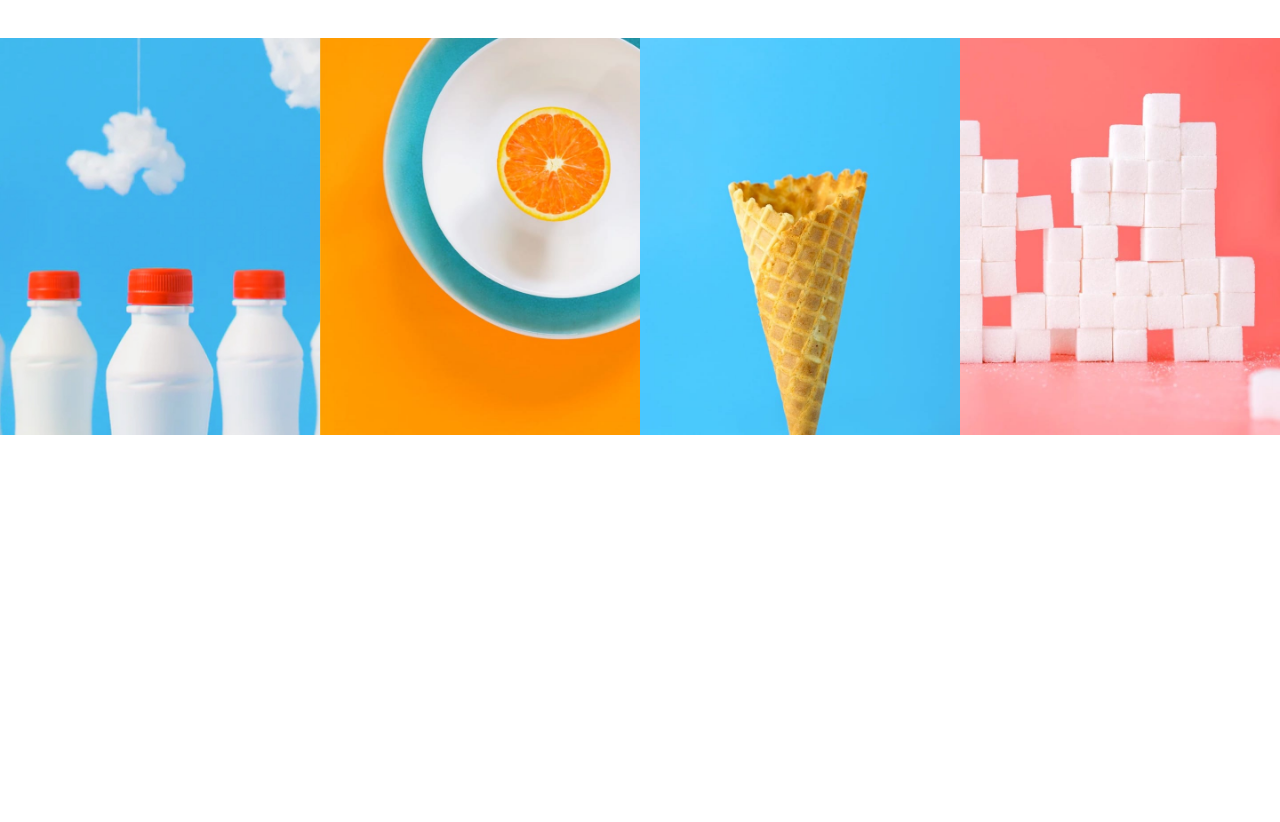
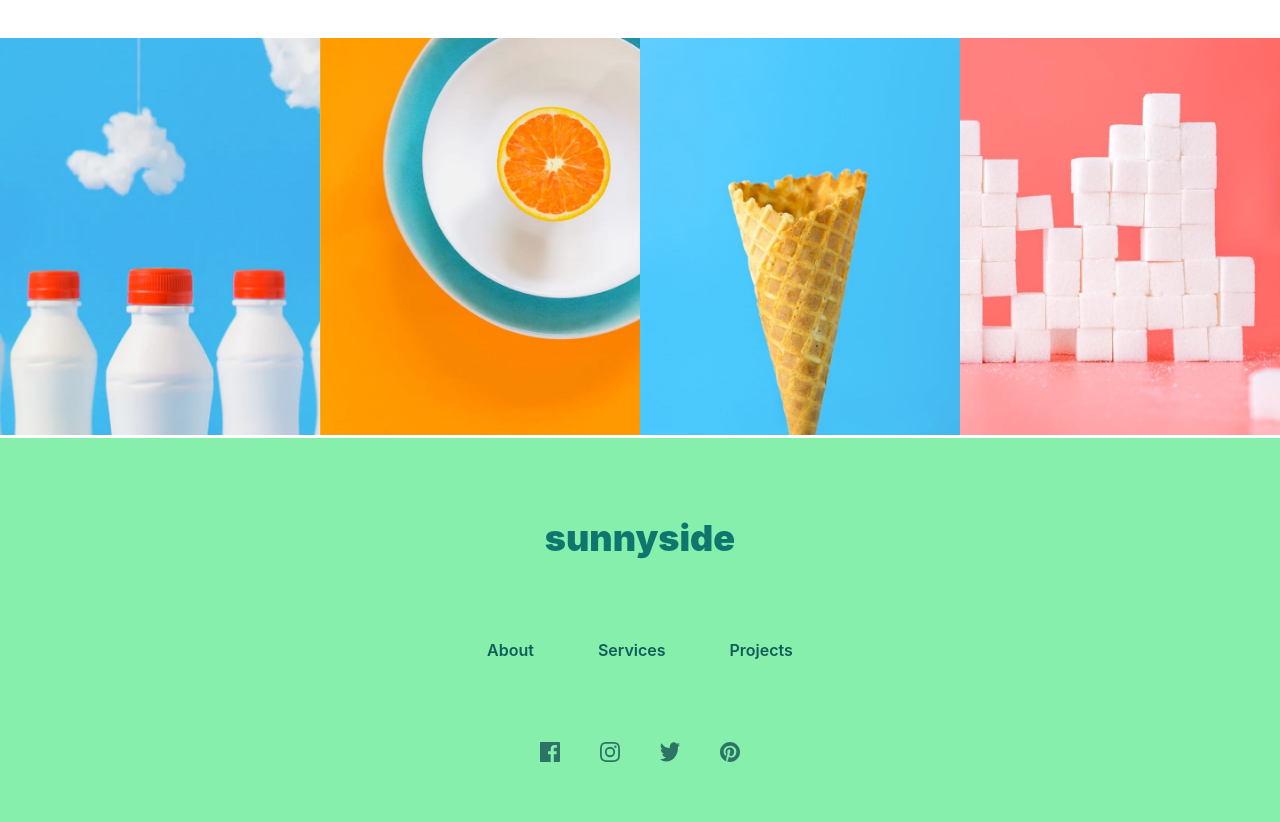
Before and after one commit to Daniel-Oshione/sunnyside, a website built with Vite: page index.html in a window 1280 px wide. Shown: the part 3026-3848 px from the top of the page. Before the commit the page ends 3461 px from the top, so only its background shows below. Built offline with nearby package versions, Linux system fonts and the light colour scheme.

Commit message:
finished work

```diff
--- a/index.html
+++ b/index.html
@@ -170,15 +170,28 @@
                   <h5 class="text-sm text-gray-700">Marketing Director</h5></div>
               </div>
       </div>
-      <div class="w-full h-80 grid grid-cols-4">
+      <div class="w-full h-80 grid grid-cols-4 mb-20 cursor-pointer">
         <img src="./public/images/desktop/image-gallery-milkbottles.jpg" alt="">
         <img src="./public/images/desktop/image-gallery-orange.jpg" alt="">
         <img src="./public/images/desktop/image-gallery-cone.jpg" alt="">
         <img src="./public/images/desktop/image-gallery-sugarcubes.jpg" alt="">
       </div>
-      <footer>
-
-      </footer>
+      <div class="bg-green-300 h-96">
+             <h1 class="text-center pt-20 text-4xl font-black text-teal-700">
+              sunnyside
+             </h1>
+             <ul class="text-center flex my-20 justify-center font-semibold">
+              <li><a href="#" class="hover:text-white transition text-teal-800">About</a></li>
+              <li><a href="#" class="mx-16 hover:text-white transition text-teal-800">Services</a></li>
+              <li><a href="#" class="hover:text-white transition text-teal-800">Projects</a></li>
+             </ul>
+             <div class="flex justify-center">
+              <img src="./public/images/icon-facebook.svg" alt="" class="cursor-pointer">
+              <img src="./public/images/icon-instagram.svg" alt="" class="mx-10 cursor-pointer">
+              <img src="./public/images/icon-twitter.svg" alt="" class="mr-10 cursor-pointer">
+              <img src="./public/images/icon-pinterest.svg" alt="" class="cursor-pointer">
+             </div>
+      </div>
     </div>
     <script type="module" src="main.js"></script>
   </body>
--- a/style.css
+++ b/style.css
@@ -33,7 +33,7 @@ text-decoration: 8px underline rgb(248, 64, 95);
   transition: 500ms;
 }
 .clients:hover{
-  box-shadow: 1px 5px 5px black;
+  box-shadow: 1px 5px 5px rgb(73, 118, 102);
   transform: translateY(-5px);
   transition: 100ms;
 }
```
